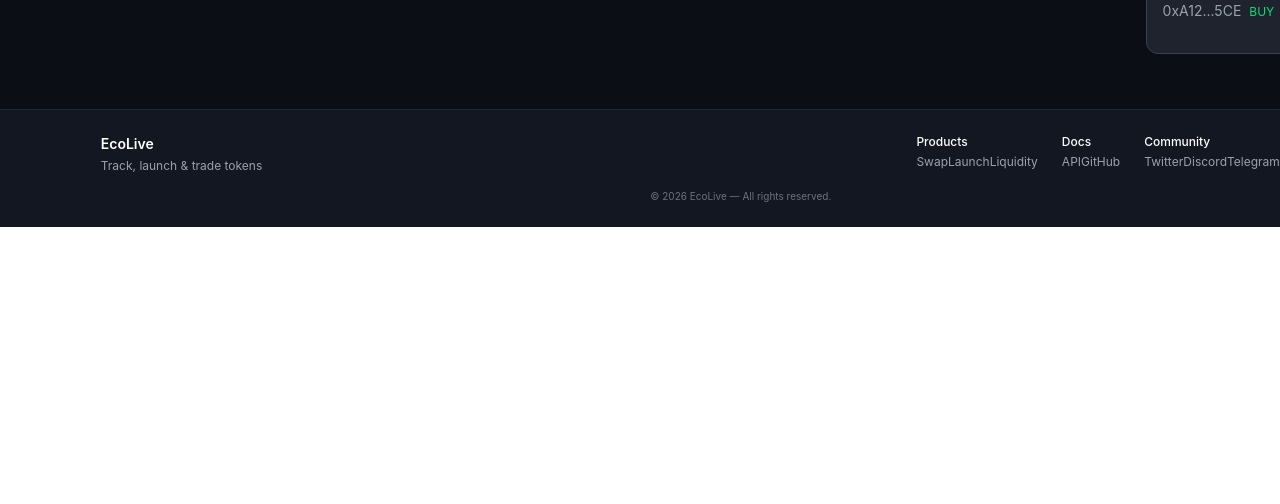
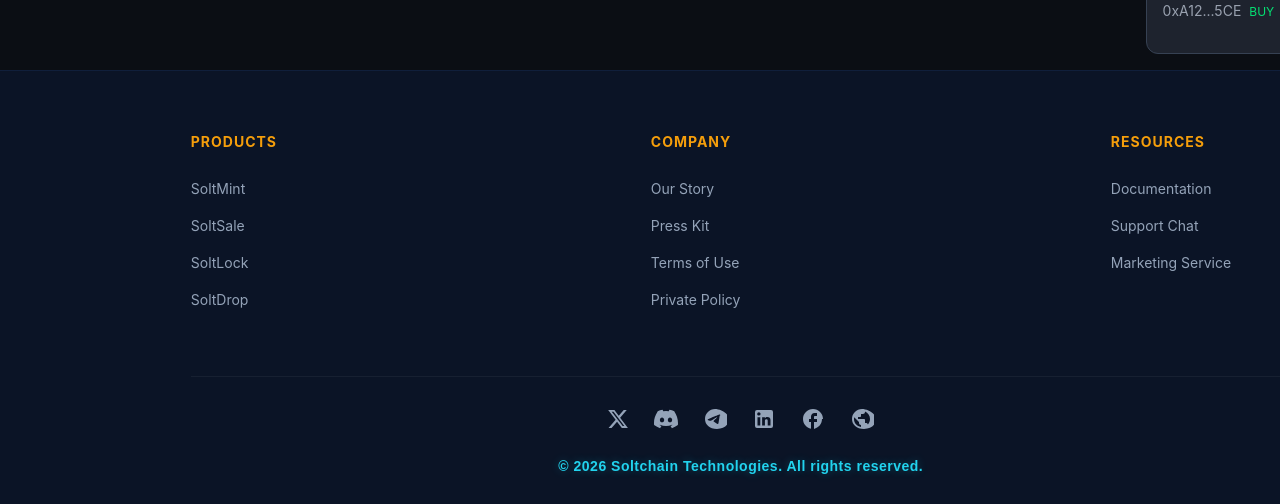
Before and after one commit to michellerao245-bot/soltlive, a React (Vite) app in the folder frontend/: page / in a window 1280 px wide. Shown: the part 573-1077 px from the top of the page. Before the commit the page ends 800 px from the top, so only its background shows below. Built offline with nearby package versions, Linux system fonts and the light colour scheme.

Commit message:
fix: updated footer layout and links

```diff
--- a/frontend/src/components/Footer.jsx
+++ b/frontend/src/components/Footer.jsx
@@ -1,49 +1,236 @@
 import React from 'react';
+import { useNavigate } from 'react-router-dom';
 
-const Footer = () => (
-  <footer className="bg-[#131722] border-t border-gray-800 px-6 py-6 mt-8">
-    <div className="max-w-7xl mx-auto text-xs text-gray-400">
-      <div className="flex flex-wrap justify-between gap-4">
-        <div>
-          <p className="text-white font-semibold text-sm">EcoLive</p>
-          <p className="mt-1">Track, launch &amp; trade tokens</p>
+const Footer = () => {
+  const navigate = useNavigate();
+
+  const footerStyles = {
+    container: {
+      background: "#0b1426",
+      padding: "60px 20px 30px 20px",
+      borderTop: "1px solid rgba(59, 130, 246, 0.1)",
+      width: "100%",
+      boxSizing: "border-box",
+      marginTop: "auto",
+      position: "relative"
+    },
+    grid: {
+      display: "flex",
+      justifyContent: "space-between",
+      maxWidth: "1100px",
+      margin: "0 auto",
+      flexWrap: "wrap",
+      textAlign: "left"
+    },
+    col: {
+      minWidth: "180px",
+      marginBottom: "30px",
+      display: "flex",
+      flexDirection: "column",
+      gap: "4px"
+    },
+    h4: {
+      color: "#f59e0b",
+      fontSize: "14px",
+      fontWeight: "bold",
+      marginBottom: "16px",
+      textTransform: "uppercase",
+      letterSpacing: "1px"
+    },
+    linkButton: {
+      background: "none",
+      border: "none",
+      color: "#94a3b8",
+      fontSize: "14px",
+      padding: "6px 0",
+      textAlign: "left",
+      cursor: "pointer",
+      transition: "all 0.2s ease-in-out",
+      width: "fit-content",
+      outline: "none",
+      display: "block"
+    },
+    hr: { border: "0", borderTop: "1px solid rgba(255, 255, 255, 0.05)", margin: "30px auto", maxWidth: "1100px" },
+    socialLink: {
+      color: "#94a3b8",
+      display: "inline-flex",
+      alignItems: "center",
+      justifyContent: "center",
+      textDecoration: "none",
+      transition: "all 0.2s ease",
+      cursor: "pointer"
+    },
+    highlightText: {
+      fontSize: "14px",
+      color: "#22d3ee",
+      fontWeight: "600",
+      textAlign: "center",
+      marginTop: "20px",
+      letterSpacing: "0.5px",
+      textShadow: "0 0 10px rgba(34, 211, 238, 0.3)",
+      fontFamily: "sans-serif"
+    }
+  };
+
+  const handleSocialEnter = (e) => {
+    e.currentTarget.style.color = "#22d3ee";
+    e.currentTarget.style.transform = "scale(1.15)";
+  };
+
+  const handleSocialLeave = (e) => {
+    e.currentTarget.style.color = "#94a3b8";
+    e.currentTarget.style.transform = "scale(1)";
+  };
+
+  const handleButtonEnter = (e) => {
+    e.currentTarget.style.color = "#22d3ee";
+    e.currentTarget.style.paddingLeft = "6px";
+    e.currentTarget.style.textShadow = "0 0 8px rgba(34, 211, 238, 0.6)";
+  };
+
+  const handleButtonLeave = (e) => {
+    e.currentTarget.style.color = "#94a3b8";
+    e.currentTarget.style.paddingLeft = "0";
+    e.currentTarget.style.textShadow = "none";
+  };
+
+  // 🚀 Fixed Click Routing Engine
+  const handleLinkClick = (itemName) => {
+    console.log(`Navigating to ${itemName} action/route`);
+
+    if (itemName === 'Terms of Use') {
+      navigate('/terms');
+    }
+
+    if (itemName === 'Private Policy') {
+      navigate('/privacy');
+    }
+
+    if (itemName === 'Marketing Service') {
+      navigate('/marketing');
+    }
+
+    // 📚 NAYA ADDITION: Documentation link mapping safely integrated here
+    if (itemName === 'Documentation') {
+      navigate('/documentation');
+    }
+
+    // 💬 NEW DISCORD LINK REDIRECTION WITH BYPASS wrapper
+    if (itemName === 'Support Chat') {
+      const secureWindow = window.open('https://discordapp.com/invite/ru3haKpN8', '_blank', 'noopener,noreferrer');
+      if (secureWindow) secureWindow.opener = null;
+    }
+  };
+
+  return (
+    <footer style={footerStyles.container}>
+      <div style={footerStyles.grid}>
+
+        {/* PRODUCTS COLUMN */}
+        <div style={footerStyles.col}>
+          <h4 style={footerStyles.h4}>Products</h4>
+          {['SoltMint', 'SoltSale', 'SoltLock', 'SoltDrop'].map((item) => (
+            <button
+              key={item}
+              style={footerStyles.linkButton}
+              onMouseEnter={handleButtonEnter}
+              onMouseLeave={handleButtonLeave}
+              onClick={() => handleLinkClick(item)}
+            >
+              {item}
+            </button>
+          ))}
         </div>
-        <div className="flex flex-wrap gap-6">
-          <div>
-            <p className="text-white font-medium">Products</p>
-            <div className="space-y-1 mt-1">
-              <a href="#">Swap</a>
-              <a href="#">Launch</a>
-              <a href="#">Liquidity</a>
-            </div>
-          </div>
-          <div>
-            <p className="text-white font-medium">Docs</p>
-            <div className="space-y-1 mt-1">
-              <a href="#">API</a>
-              <a href="#">GitHub</a>
-            </div>
-          </div>
-          <div>
-            <p className="text-white font-medium">Community</p>
-            <div className="space-y-1 mt-1">
-              <a href="#">Twitter</a>
-              <a href="#">Discord</a>
-              <a href="#">Telegram</a>
-            </div>
-          </div>
-          <div>
-            <p className="text-white font-medium">Legal</p>
-            <div className="space-y-1 mt-1">
-              <a href="#">Privacy</a>
-              <a href="#">Terms</a>
-            </div>
-          </div>
+
+        {/* COMPANY COLUMN */}
+        <div style={footerStyles.col}>
+          <h4 style={footerStyles.h4}>Company</h4>
+          {['Our Story', 'Press Kit', 'Terms of Use', 'Private Policy'].map((item) => (
+            <button
+              key={item}
+              style={footerStyles.linkButton}
+              onMouseEnter={handleButtonEnter}
+              onMouseLeave={handleButtonLeave}
+              onClick={() => handleLinkClick(item)}
+            >
+              {item}
+            </button>
+          ))}
         </div>
+
+        {/* RESOURCES COLUMN */}
+        <div style={footerStyles.col}>
+          <h4 style={footerStyles.h4}>Resources</h4>
+          {['Documentation', 'Support Chat', 'Marketing Service'].map((item) => (
+            <button
+              key={item}
+              style={footerStyles.linkButton}
+              onMouseEnter={handleButtonEnter}
+              onMouseLeave={handleButtonLeave}
+              onClick={() => handleLinkClick(item)}
+            >
+              {item}
+            </button>
+          ))}
+        </div>
+
       </div>
-      <p className="text-center mt-4 text-[10px] text-gray-500">© 2026 EcoLive — All rights reserved.</p>
-    </div>
-  </footer>
-);
 
-export default React.memo(Footer);
+      <hr style={footerStyles.hr} />
+
+      <div style={{ textAlign: "center" }}>
+        <div style={{ display: "flex", justifyContent: "center", gap: "25px", flexWrap: "wrap", marginBottom: "25px" }}>
+
+          {/* Twitter / X */}
+          <a href="https://x.com/TeamSoltcoin" target="_blank" rel="noreferrer" title="Twitter" style={footerStyles.socialLink} onMouseEnter={handleSocialEnter} onMouseLeave={handleSocialLeave}>
+            <svg width="22" height="22" fill="currentColor" viewBox="0 0 24 24">
+              <path d="M18.244 2.25h3.308l-7.227 8.26 8.502 11.24H16.17l-5.214-6.817L4.99 21.75H1.68l7.73-8.835L1.254 2.25H8.08l4.713 6.231zm-1.161 17.52h1.833L7.084 4.126H5.117z"/>
+            </svg>
+          </a>
+
+          {/* Discord Icon - NEW LINK UPDATED HERE AS WELL */}
+          <a href="https://discordapp.com/invite/ru3haKpN8" target="_blank" rel="noopener noreferrer" title="Discord" style={footerStyles.socialLink} onMouseEnter={handleSocialEnter} onMouseLeave={handleSocialLeave}>
+            <svg width="24" height="24" fill="currentColor" viewBox="0 0 24 24">
+              <path d="M20.317 4.37a19.791 19.791 0 0 0-4.885-1.515.074.074 0 0 0-.079.037c-.21.375-.444.864-.608 1.25a18.27 18.27 0 0 0-5.487 0 12.64 12.64 0 0 0-.617-1.25.077.077 0 0 0-.079-.037A19.736 19.736 0 0 0 3.677 4.37a.07.07 0 0 0-.032.027C.533 9.046-.32 13.58.099 18.057a.082.082 0 0 0 .031.057 19.9 19.9 0 0 0 5.993 3.03.078.078 0 0 0 .084-.028c.462-.63.874-1.295 1.226-1.994.021-.041.001-.09-.041-.106a13.094 13.094 0 0 1-1.873-.894.077.077 0 0 1-.008-.128c.126-.093.252-.19.372-.287a.075.075 0 0 1 .077-.011c3.92 1.793 8.18 1.793 12.061 0a.073.073 0 0 1 .078.009c.12.099.246.195.373.289a.077.077 0 0 1-.006.127 12.298 12.298 0 0 1-1.873.894.077.077 0 0 0-.041.107c.36.698.772 1.362 1.225 1.993a.076.076 0 0 0 .084.028 19.839 19.839 0 0 0 6.002-3.03.077.077 0 0 0 .032-.054c.5-5.177-.838-9.674-3.549-13.66a.061.061 0 0 0-.031-.03zM8.02 15.33c-1.183 0-2.157-1.085-2.157-2.419 0-1.333.956-2.419 2.156-2.419 1.21 0 2.176 1.096 2.157 2.42 0 1.333-.956 2.418-2.156 2.418zm7.975 0c-1.183 0-2.157-1.085-2.157-2.419 0-1.333.955-2.419 2.156-2.419 1.21 0 2.176 1.096 2.157 2.42 0 1.333-.946 2.418-2.156 2.418z"/>
+            </svg>
+          </a>
+
+          {/* Telegram */}
+          <a href="https://t.me/AurionCoin" target="_blank" rel="noreferrer" title="Telegram" style={footerStyles.socialLink} onMouseEnter={handleSocialEnter} onMouseLeave={handleSocialLeave}>
+            <svg width="24" height="24" fill="currentColor" viewBox="0 0 24 24">
+              <path d="M12 2C6.48 2 2 6.48 2 12s4.48 10 12 10 12-4.48 12-10S17.52 2 12 2zm4.64 6.8c-.15 1.58-.8 5.42-1.13 7.19-.14.75-.42 1-.68 1.03-.58.05-1.02-.38-1.58-.75-.88-.58-1.38-.94-2.23-1.5-1-.65-.35-1 .22-1.62.15-.15 2.7-2.48 2.75-2.7.01-.03.01-.14-.05-.2-.06-.06-.16-.04-.23-.03-.1.02-1.69 1.07-4.77 3.15-.45.3-.86.46-1.23.45-.41-.01-1.2-.23-1.79-.42-.72-.23-1.29-.35-1.24-.75.03-.21.32-.42.87-.64 3.39-1.48 5.66-2.46 6.79-2.93 3.23-1.35 3.9-1.59 4.34-1.59.1 0 .31.02.45.14.12.1.15.24.17.34.02.1.03.22.01.33z"/>
+            </svg>
+          </a>
+
+          {/* LinkedIn */}
+          <a href="https://www.linkedin.com/in/johnny-rao-2590593b1?utm_source=share_via&utm_content=profile&utm_medium=member_android" target="_blank" rel="noreferrer" title="LinkedIn" style={footerStyles.socialLink} onMouseEnter={handleSocialEnter} onMouseLeave={handleSocialLeave}>
+            <svg width="24" height="24" fill="currentColor" viewBox="0 0 24 24">
+              <path d="M19 3a2 2 0 0 1 2 2v14a2 2 0 0 1-2 2H5a2 2 0 0 1-2-2V5a2 2 0 0 1 2-2h14m-.5 15.5v-5.3a3.26 3.26 0 0 0-3.26-3.26c-.85 0-1.84.52-2.32 1.3v-1.11h-2.79v8.37h2.79v-4.93c0-.77.62-1.4 1.39-1.4a1.4 1.4 0 0 1 1.4 1.4v4.93h2.79M6.88 8.56a1.68 1.68 0 0 0 1.68-1.68c0-.93-.75-1.69-1.68-1.69a1.69 1.69 0 0 0-1.69 1.69c0 .93.76 1.68 1.69 1.68m1.39 9.94v-8.37H5.5v8.37h2.77z"/>
+            </svg>
+          </a>
+
+          {/* Facebook */}
+          <a href="https://www.facebook.com/share/1DkwdBsQz1/" target="_blank" rel="noreferrer" title="Facebook" style={footerStyles.socialLink} onMouseEnter={handleSocialEnter} onMouseLeave={handleSocialLeave}>
+            <svg width="24" height="24" fill="currentColor" viewBox="0 0 24 24">
+              <path d="M22 12c0-5.52-4.48-10-10-10S2 6.48 2 12c0 4.84 3.44 8.87 8 9.8V15H8v-3h2V9.5C10 7.57 11.57 6 13.5 6H16v3h-2c-.55 0-1 .45-1 1v2h3v3h-3v6.95c4.56-.93 8-4.96 8-9.85z"/>
+            </svg>
+          </a>
+
+          {/* Website */}
+          <a href="https://soltchain.com" target="_blank" rel="noreferrer" title="Website" style={footerStyles.socialLink} onMouseEnter={handleSocialEnter} onMouseLeave={handleSocialLeave}>
+            <svg width="24" height="24" fill="currentColor" viewBox="0 0 24 24">
+              <path d="M12 2C6.48 2 2 6.48 2 12s4.48 10 12 10 12-4.48 12-10S17.52 2 12 2zm-1 17.93c-3.95-.49-7-3.85-7-7.93 0-.62.08-1.21.21-1.79L9 15v1c0 1.1.9 2 2 2v1.93zm6.9-2.54c-.26-.81-1-1.39-1.9-1.39h-1v-3c0-.55-.45-1-1-1H8v-2h2c.55 0 1-.45 1-1V7h2c1.1 0 2-.9 2-2v-.41c2.93 1.19 5 4.06 5 7.41 0 2.08-.8 3.97-2.1 5.39z"/>
+            </svg>
+          </a>
+
+        </div>
+
+        <p style={footerStyles.highlightText}>
+          © 2026 Soltchain Technologies. All rights reserved.
+        </p>
+      </div>
+    </footer>
+  );
+};
+
+export default Footer;
```
